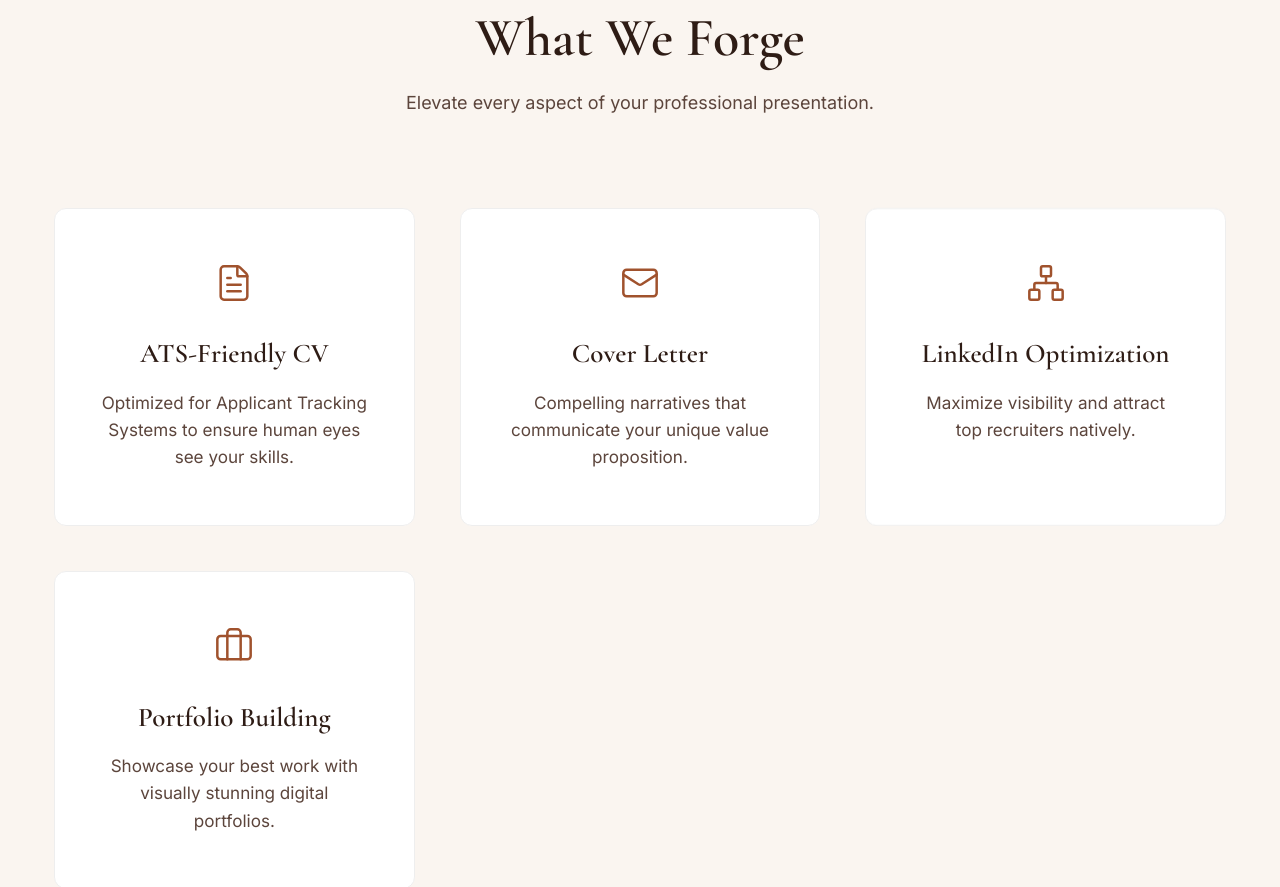
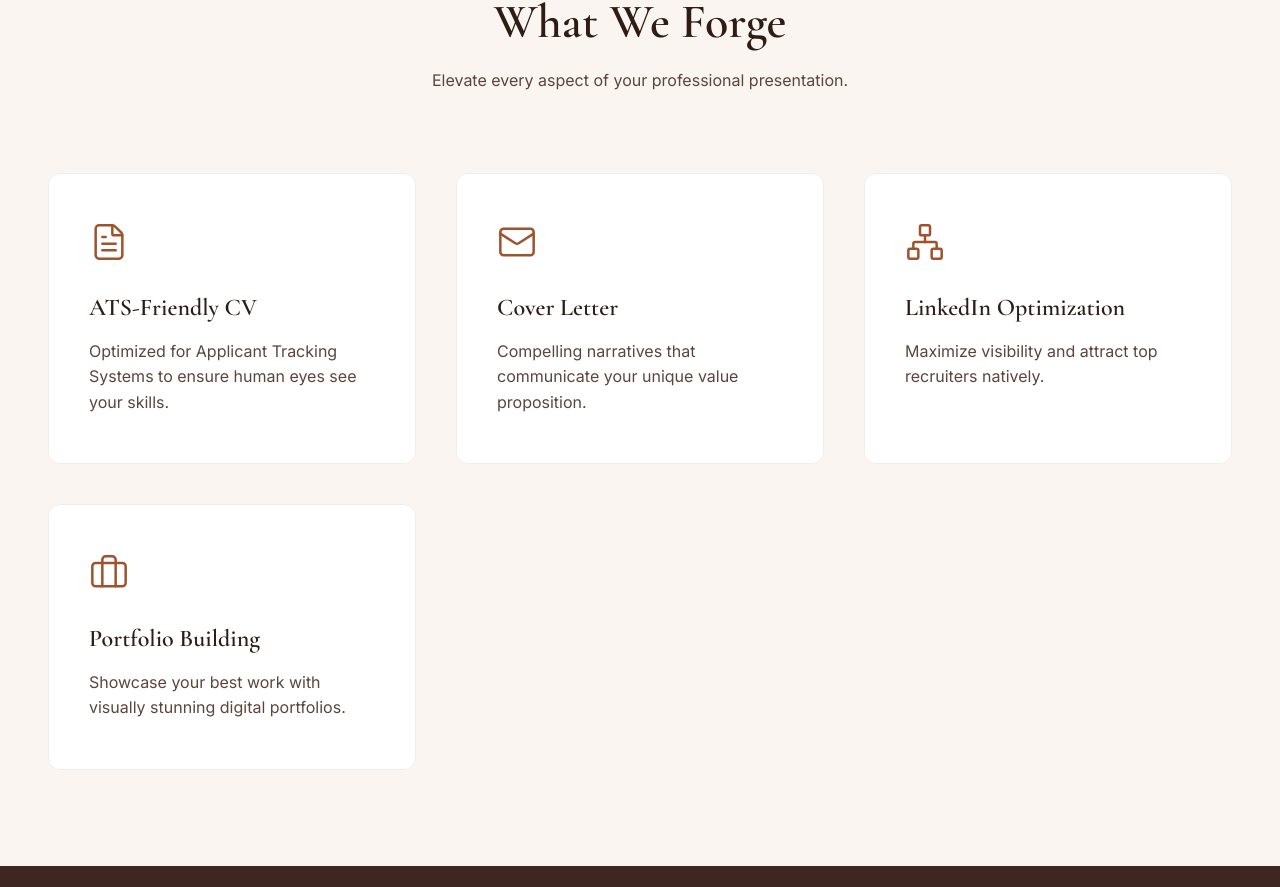
Before and after one commit to halaae/forge-digital, a React (Vite) app: page / in a window 1280 px wide. Shown: the part 902-1789 px from the top of the page. Built offline with nearby package versions, Linux system fonts and the light colour scheme.

Commit message:
Refine typography, scaling, and animation logic

```diff
--- a/src/App.css
+++ b/src/App.css
@@ -168,11 +168,16 @@
   background: var(--bg-light);
   border: 1px solid #eee;
   border-radius: 12px;
-  text-align: center;
+  text-align: left;
   transition: var(--transition);
   transform-style: preserve-3d;
   perspective: 1000px;
 }
+
+.service-card:nth-child(1) { transition-delay: 0.1s; }
+.service-card:nth-child(2) { transition-delay: 0.2s; }
+.service-card:nth-child(3) { transition-delay: 0.3s; }
+.service-card:nth-child(4) { transition-delay: 0.4s; }
 
 .service-card:hover {
   transform: translateY(-15px) rotateX(5deg) rotateY(-5deg);
@@ -192,7 +197,8 @@
 
 .service-card p {
   color: var(--text-secondary);
-  font-size: 0.95rem;
+  font-size: 1rem;
+  line-height: 1.6;
 }
 
 /* 3D Resume Stack */
@@ -388,6 +394,13 @@
   transition: var(--transition);
 }
 
+.contact-number {
+  font-family: var(--font-heading);
+  font-size: 1.4rem;
+  font-weight: 400;
+  letter-spacing: 1px;
+}
+
 .contact-link:hover .contact-icon {
   border-color: var(--brand);
   background: rgba(201, 168, 76, 0.1);
--- a/src/components/Contact.jsx
+++ b/src/components/Contact.jsx
@@ -12,14 +12,14 @@ export default function Contact() {
             <div className="contact-icon">
               <Phone size={36} strokeWidth={1.5} />
             </div>
-            <span>+91 8848524175</span>
+            <span className="contact-number">+91 8848524175</span>
           </a>
 
           <a href="https://wa.me/918848524175" target="_blank" rel="noopener noreferrer" className="contact-link">
             <div className="contact-icon">
               <MessageCircle size={36} strokeWidth={1.5} />
             </div>
-            <span>+91 8848524175</span>
+            <span className="contact-number">+91 8848524175</span>
           </a>
 
           <a href="mailto:mail.forgedigital@gmail.com" className="contact-link">
--- a/src/index.css
+++ b/src/index.css
@@ -24,7 +24,7 @@
 
 html {
   scroll-behavior: smooth;
-  font-size: 18px; /* Balanced base font size */
+  font-size: 16px; /* Optimized base font size */
 }
 
 body {
```
